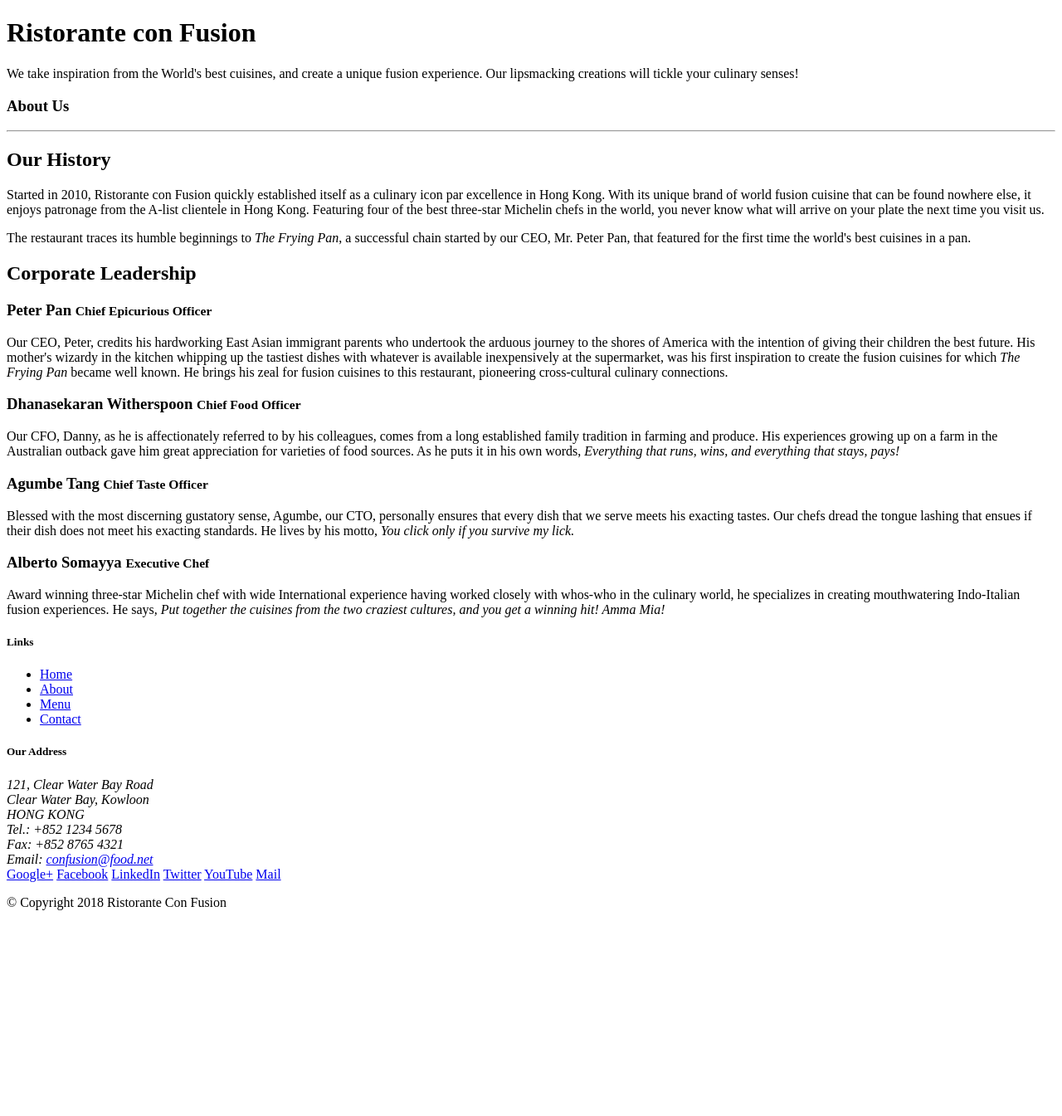
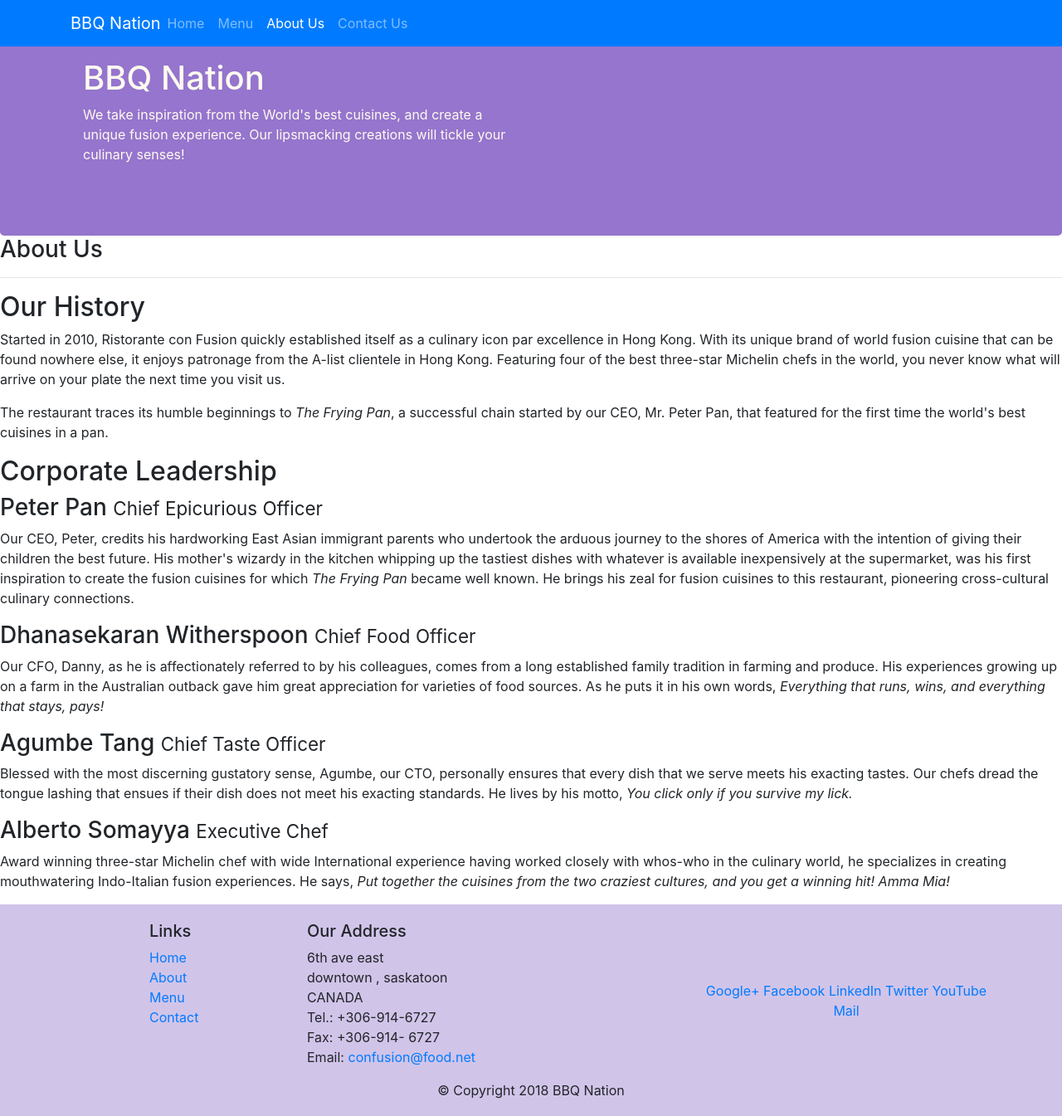
Before and after one commit to charanjit712/project, a website: page aboutus.html in a window 1280 px wide. Shown: the whole page at 83% size. Before the commit the page ends 1113 px from the top, so only its background shows below. Drawn offline with nearby package versions, Linux system fonts and the light colour scheme.

Commit message:
aboutus page

```diff
--- a/aboutus.html
+++ b/aboutus.html
@@ -2,18 +2,46 @@
 <html lang="en">
 
 <head>
+    <!-- Required meta tags always come first -->
+    <meta charset="utf-8">
+    <meta name="viewport" content="width=device-width, initial-scale=1, shrink-to-fit=no">
+    <meta http-equiv="x-ua-compatible" content="ie=edge">
 
+    <!-- Bootstrap CSS -->
+    <link rel="stylesheet" href="node_modules/bootstrap/dist/css/bootstrap.min.css">
+    <linK rel="stylesheet" href="CSS/styles.css">
     <title>Ristorante Con Fusion: About Us</title>
 
 </head>
 
 <body>
+        <nav class="navbar navbar-dark navbar-expand-sm bg-primary fixed-top">
+                <div class="container">
+                    <button class="navbar-toggler" type="button" data-toggle="collapse" data-target="#Navbar">
+                        <span class="navbar-toggler-icon"></span>
+
+                    </button>
+                    <a class="navbar-brand mr-auto" href="./index.html">BBQ Nation</a>
+                    <div class="collapse navbar-collapse" id="Navbar">
+
+
+                    <ul class="navbar-nav mr-auto">
+                        <li class="nav-item "><a class="nav-link" href="./index.html">Home</a></li>
+                        <li class="nav-item"><a class="nav-link" href="#">Menu </a></li>
+                        <li class="nav-item active"><a class="nav-link" href="#">About Us</a></li>
+                        <li class="nav-item"><a class="nav-link" href="#">Contact Us</a></li>
+
+                    </ul>
+                </div>
+                </div>
+
+            </nav>
 
     <header class="jumbotron">
         <div class="container">
             <div class="row row-header">
                 <div class="col-12 col-sm-6">
-                    <h1>Ristorante con Fusion</h1>
+                    <h1>BBQ Nation</h1>
                     <p>We take inspiration from the World's best cuisines, and create a unique fusion experience. Our lipsmacking creations will tickle your culinary senses!</p>
                 </div>
                 <div class="col-12 col-sm">
@@ -63,7 +91,7 @@
                 <div class="col-4 offset-1 col-sm-2">
                     <h5>Links</h5>
                     <ul class="list-unstyled">
-                        <li><a href="#">Home</a></li>
+                        <li><a href="./index.html">Home</a></li>
                         <li><a href="#">About</a></li>
                         <li><a href="#">Menu</a></li>
                         <li><a href="#">Contact</a></li>
@@ -72,11 +100,11 @@
                 <div class="col-7 col-sm-5">
                     <h5>Our Address</h5>
                     <address>
-		              121, Clear Water Bay Road<br>
-		              Clear Water Bay, Kowloon<br>
-		              HONG KONG<br>
-		              Tel.: +852 1234 5678<br>
-		              Fax: +852 8765 4321<br>
+                            6th ave east <br>
+                            downtown , saskatoon<br>
+                            CANADA<br>
+                            Tel.: +306-914-6727<br>
+                            Fax:  +306-914- 6727<br>
 		              Email: <a href="mailto:confusion@food.net">confusion@food.net</a>
 		           </address>
                 </div>
@@ -93,7 +121,7 @@
            </div>
            <div class="row justify-content-center">
                 <div class="col-auto">
-                    <p>© Copyright 2018 Ristorante Con Fusion</p>
+                    <p>© Copyright 2018 BBQ Nation</p>
                 </div>
            </div>
         </div>
```
Also changed, not shown: index.html (+29 -8 lines).
